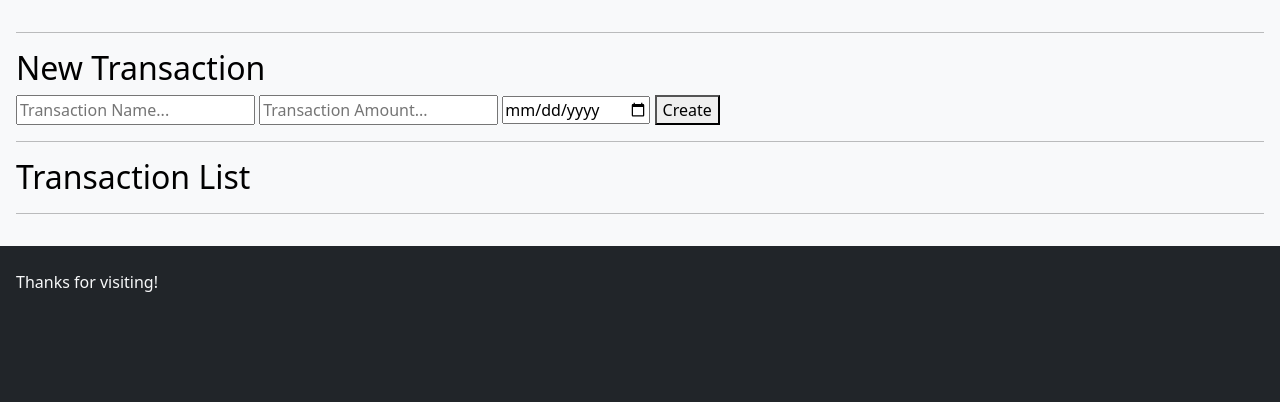
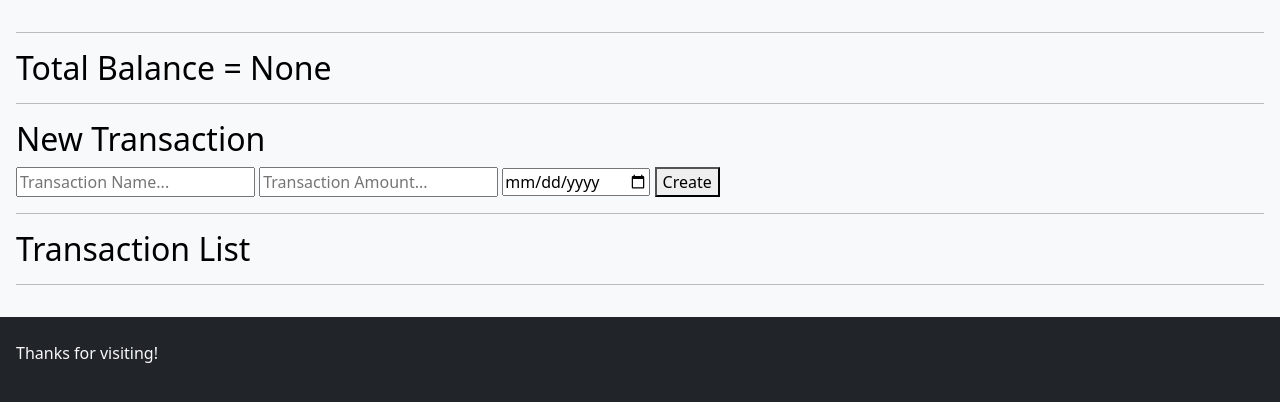
Before and after one commit to moemawla/financial_tracker, a Flask app: page /transactions/ in a window 1280 px wide. Shown: the part 146-548 px from the top of the page. Run offline with Flask 2, Linux system fonts and the light colour scheme; the visitor is signed in with stand-in values (Sample User, id 1); data comes from the database, SQL or seed files in the repository; data that the repository does not hold is empty; parts of the project's set-up code (start-up, migrations or seed data) failed here and were passed over.

Commit message:
add total balance to the transactions index page

```diff
--- a/financial_tracker/controllers/transaction_controller.py
+++ b/financial_tracker/controllers/transaction_controller.py
@@ -4,6 +4,7 @@
 from main import db
 from models.transactions import Transaction
 from schemas.transaction_schema import transactions_schema, transaction_schema
+from sqlalchemy import func
 import boto3
 
 transactions = Blueprint('transactions', __name__)
@@ -11,8 +12,10 @@
 @transactions.route('/transactions/', methods=['GET'])
 @login_required
 def get_transactions():
+    balance = db.session.query(func.sum(Transaction.transaction_amount)).filter(Transaction.creator_id==current_user.id).scalar()
     data = {
         'page_title': 'Transaction Index',
+        'balance' : balance,
         'transactions': transactions_schema.dump(Transaction.query.all())
     }
     return render_template('transaction_index.html', page_data = data)
--- a/financial_tracker/templates/transaction_index.html
+++ b/financial_tracker/templates/transaction_index.html
@@ -1,5 +1,9 @@
 {% extends "base.html" %}
 {% block content %}
+    <hr/>
+    <div>
+        <h2>Total Balance = {{ page_data.balance }}</h2>
+    </div>
     <hr/>
     <div>
         <h2>New Transaction</h2>
```
